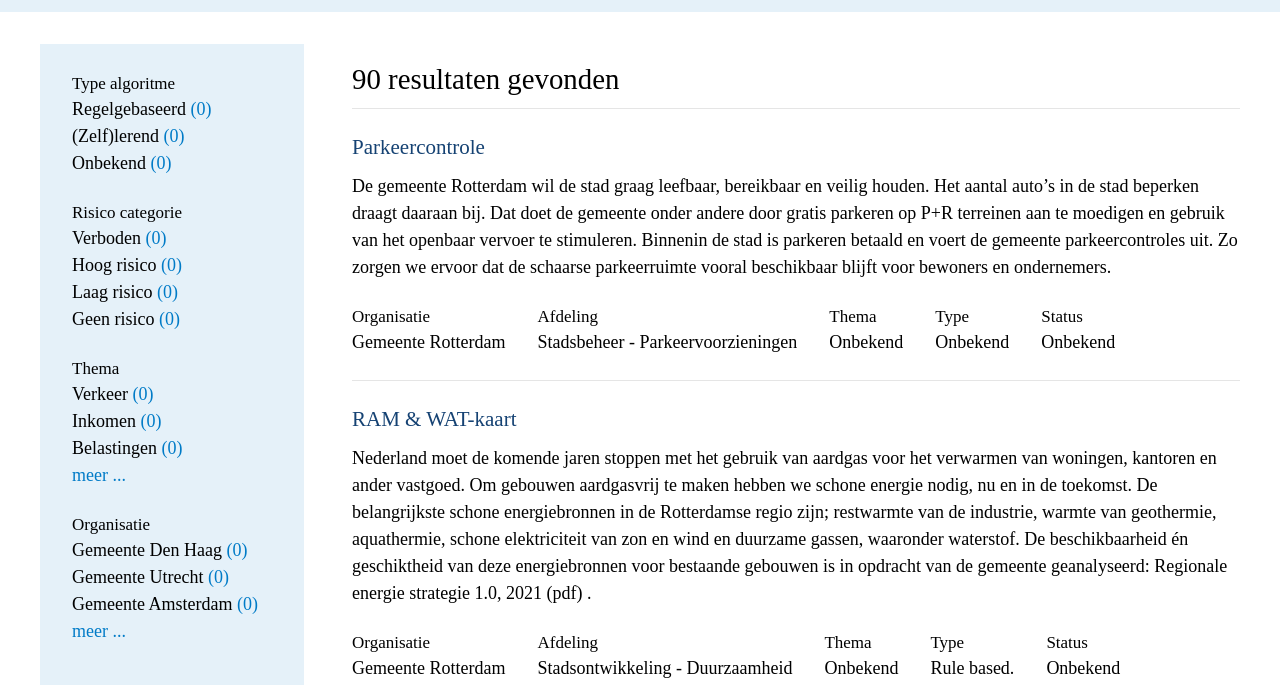
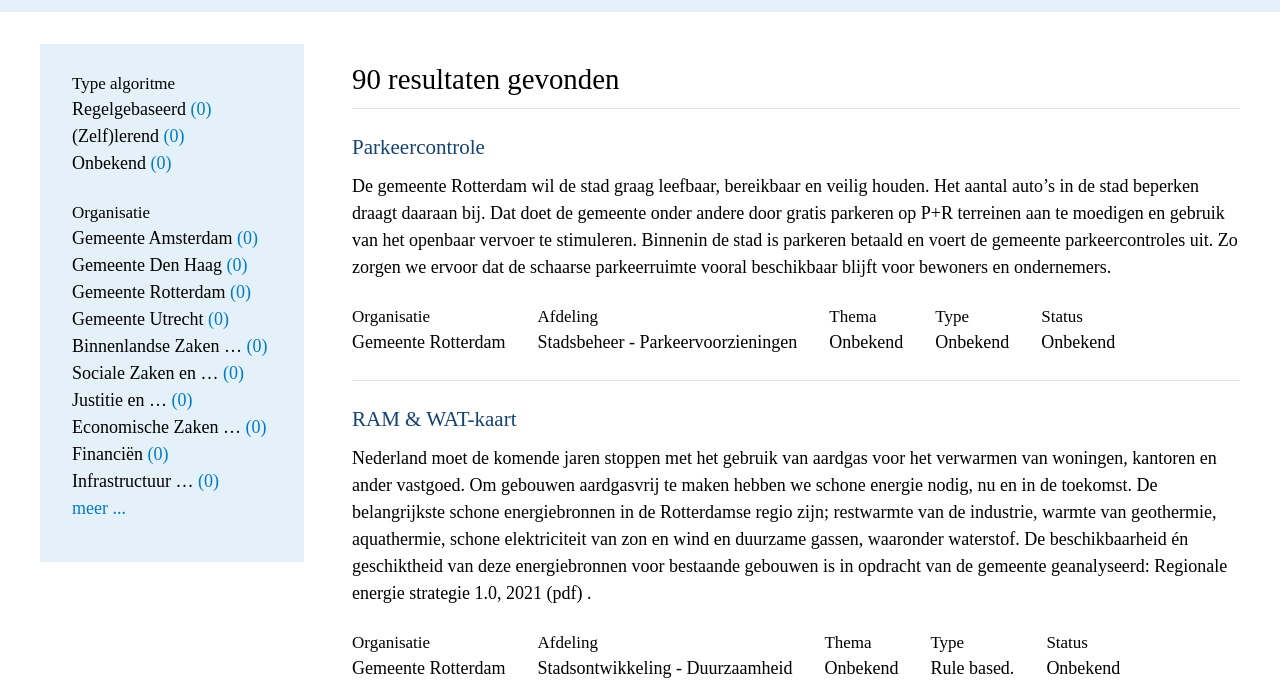
Before and after one commit to Algoritmeregister/algoritmeregister.nl, a Jekyll site: the page built from algoritmes.md, in a window 1280 px wide and 900 px high, cut to the strip 205-900 px from the top of the window. Built offline with Jekyll 4.4.1, drawn with Linux system fonts in a browser that asks for light colours; some web fonts are replaced.

Commit message:
filters and search

```diff
--- a/_includes/crumble.html
+++ b/_includes/crumble.html
@@ -2,8 +2,12 @@
   <div class="layout">
     <div class="layout-1 p-y2">
       <span class="text-body-small color-6">U bent hier:</span>
-      <a href="#" class="text-body-small color-6">Home</a> /
+      <!-- <a href="#" class="text-body-small color-6">Home</a> / -->
       <a href="/" class="text-body-small color-6">{{ site.title }}</a>
+      {% if page.permalink == "algoritmes/details/" %}
+      / <a href="/algoritmes" class="text-body-small color-6">Algoritmes</a>
+      / <a href="#" class="text-body-small color-6">Details</a>
+      {% endif %}
     </div>
   </div>
 </div>
--- a/_includes/filters.html
+++ b/_includes/filters.html
@@ -3,42 +3,64 @@
     <div class="m-y2">
       <h3 class="text-h4">Type algoritme</h3>
       <p class="text-body">
-        <a href="?search='type:rule-based'">Regelgebaseerd</a>
+        <a href="?q=type:rule">Regelgebaseerd</a>
         <span class="color-2">(0)</span>
       </p>
       <p class="text-body">
-        <a href="?search='type:self-learning'">(Zelf)lerend</a>
+        <a href="?q=type:zelf">(Zelf)lerend</a>
         <span class="color-2">(0)</span>
       </p>
       <p class="text-body">
-        <a href="?search='type:unknown'">Onbekend</a>
+        <a href="?q=type:onbekend">Onbekend</a>
         <span class="color-2">(0)</span>
       </p>
     </div>
-    <div class="m-y4">
+    <!-- <div class="m-y4">
       <h3 class="text-h4">Risico categorie</h3>
       <p class="text-body">Verboden <span class="color-2">(0)</span></p>
       <p class="text-body">Hoog risico <span class="color-2">(0)</span></p>
       <p class="text-body">Laag risico <span class="color-2">(0)</span></p>
       <p class="text-body">Geen risico <span class="color-2">(0)</span></p>
-    </div>
-    <div class="m-y4">
+    </div> -->
+    <!-- <div class="m-y4">
       <h3 class="text-h4">Thema</h3>
       <p class="text-body">Verkeer <span class="color-2">(0)</span></p>
       <p class="text-body">Inkomen <span class="color-2">(0)</span></p>
       <p class="text-body">Belastingen <span class="color-2">(0)</span></p>
       <p><a href="" class="text-body color-2">meer ...</a></p>
-    </div>
+    </div> -->
     <div class="m-y4">
       <h3 class="text-h4">Organisatie</h3>
       <p class="text-body">
-        Gemeente Den Haag <span class="color-2">(0)</span>
+        <a href="?q=organization:Gemeente Amsterdam">Gemeente Amsterdam</a> <span class="color-2">(0)</span>
       </p>
-      <p class="text-body">Gemeente Utrecht <span class="color-2">(0)</span></p>
       <p class="text-body">
-        Gemeente Amsterdam <span class="color-2">(0)</span>
+        <a href="?q=organization:Gemeente Den Haag">Gemeente Den Haag</a> <span class="color-2">(0)</span>
       </p>
-      <!-- <p class="text-body">Min BZK <span class="color-2">(12)</span></p> -->
+      <p class="text-body">
+        <a href="?q=organization:Gemeente Rotterdam">Gemeente Rotterdam</a> <span class="color-2">(0)</span>
+      </p>
+      <p class="text-body">
+        <a href="?q=organization:Gemeente Utrecht">Gemeente Utrecht</a> <span class="color-2">(0)</span>
+      </p>
+      <p class="text-body">
+        <a href="?q=organization:Ministerie BZK">Binnenlandse Zaken &hellip;</a> <span class="color-2">(0)</span>
+      </p>
+      <p class="text-body">
+        <a href="?q=organization:Ministerie SZW">Sociale Zaken en &hellip;</a> <span class="color-2">(0)</span>
+      </p>
+      <p class="text-body">
+        <a href="?q=organization:Ministerie JenV">Justitie en &hellip;</a> <span class="color-2">(0)</span>
+      </p>
+      <p class="text-body">
+        <a href="?q=organization:Ministerie EZK">Economische Zaken &hellip;</a> <span class="color-2">(0)</span>
+      </p>
+      <p class="text-body">
+        <a href="?q=organization:Ministerie FIN">Financiën</a> <span class="color-2">(0)</span>
+      </p>
+      <p class="text-body">
+        <a href="?q=organization:Ministerie IenW">Infrastructuur &hellip;</a> <span class="color-2">(0)</span>
+      </p>
       <p><a href="" class="text-body color-2">meer ...</a></p>
     </div>
   </div>
--- a/_includes/result-template.html
+++ b/_includes/result-template.html
@@ -1,5 +1,5 @@
 <script type="text/html" id="result_tmpl">
-  <div class="ar-teaser" data-search-text="<%=name.toLowerCase()%> <%=organization.toLowerCase()%> <%=description_short%> type:<%=type.toLowerCase()%>">
+  <div class="ar-teaser" data-search-text="name:<%=name.toLowerCase()%> organization:<%=organization.toLowerCase()%> <%=description_short%> type:<%=type.toLowerCase()%>">
     <div class="m-y4">
       <h3 class="text-h3 m-b2 color-6">
         <a href="/algoritmes/details/#<%=id%>"><%=name%></a>
```
